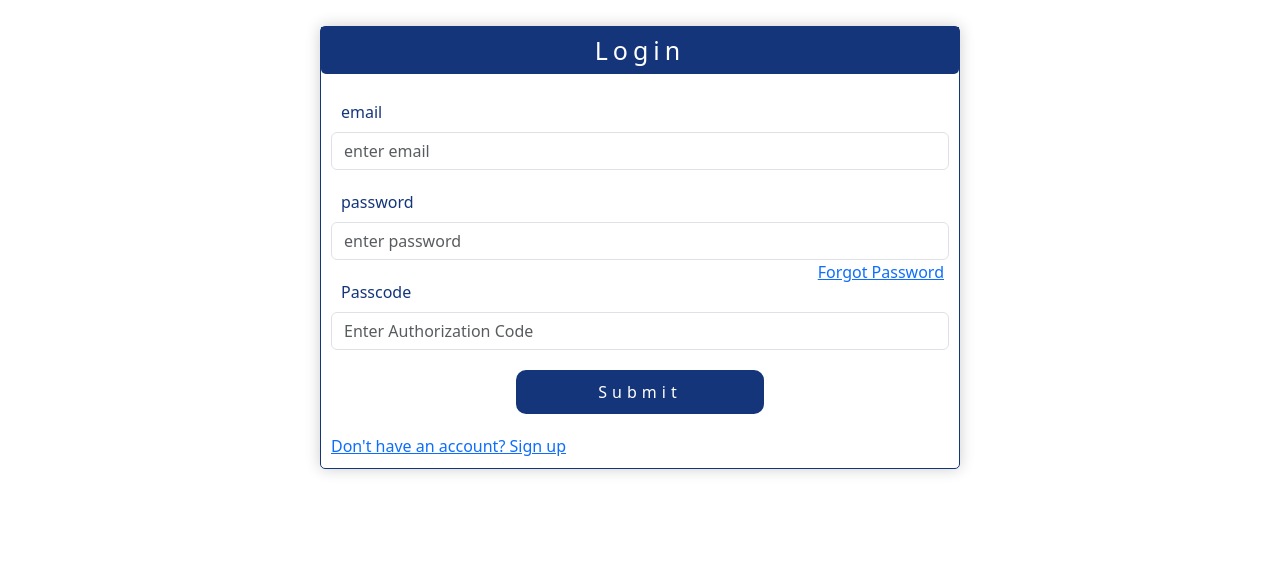
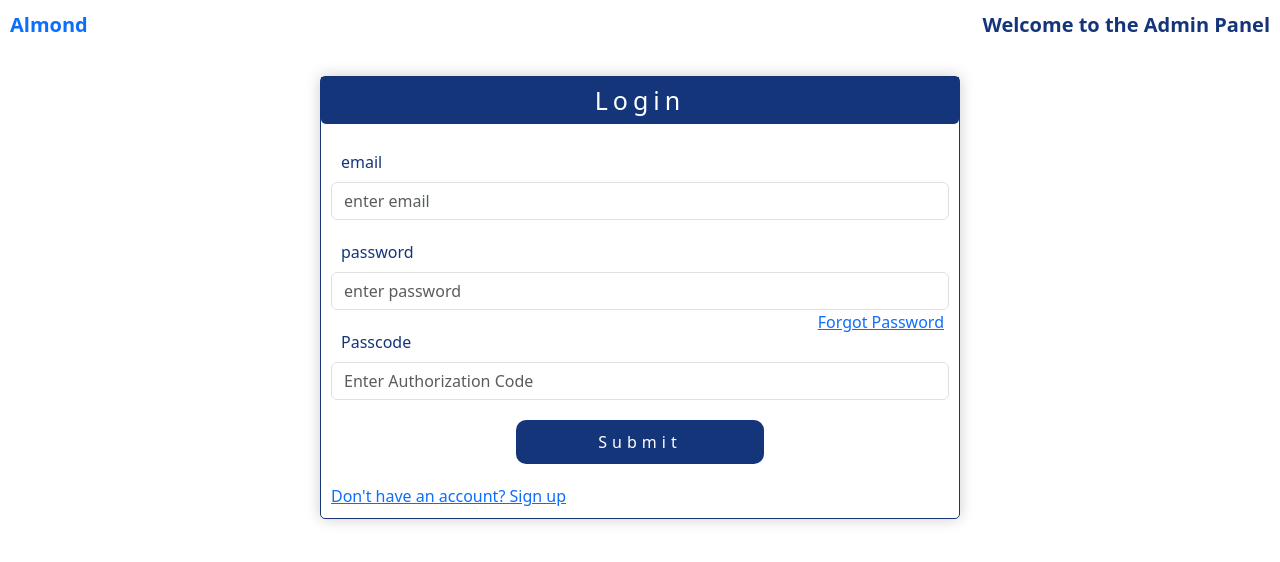
Before and after one commit to sullivanEmerald/almond-frontend, a React (Vite) app: page /admin in a window 1280 px wide. Shown: the top 562 px of the page. Built offline with nearby package versions, Linux system fonts and the light colour scheme.

Commit message:
finished sign in and signup forms

```diff
--- a/src/admin/components/logo.tsx
+++ b/src/admin/components/logo.tsx
@@ -3,7 +3,7 @@ import { Link } from "react-router-dom"
 const AppLogo = () => {
     return (
         <>
-            <Link to={'/'} className='projectLinks'>
+            <Link to={'/admin'} className='projectLinks'>
                 Almond
             </Link>
         </>
--- /dev/null
+++ b/src/admin/components/welcome.tsx
@@ -0,0 +1,15 @@
+import AppLogo from "./logo"
+import WelcomeMessage from "./welcomemessage"
+
+const Welcome = () => {
+    return (
+        <>
+            <div className="adminIndex">
+                <AppLogo />
+                <WelcomeMessage />
+            </div>
+        </>
+    )
+}
+
+export default Welcome;
--- /dev/null
+++ b/src/admin/components/welcomemessage.tsx
@@ -0,0 +1,10 @@
+
+const WelcomeMessage = () => {
+    return (
+        <>
+            <span>Welcome to the Admin Panel</span>
+        </>
+    )
+}
+
+export default WelcomeMessage;
--- /dev/null
+++ b/src/admin/middleware/mainlayout.tsx
@@ -0,0 +1,13 @@
+import Welcome from "../components/welcome"
+import { Outlet } from "react-router-dom";
+
+const MainLayout = () => {
+    return (
+        <>
+            <Welcome />
+            <Outlet />
+        </>
+    )
+}
+
+export default MainLayout;
--- a/src/admin/routes/routes.tsx
+++ b/src/admin/routes/routes.tsx
@@ -2,6 +2,7 @@ import { Routes, Route } from "react-router-dom";
 import ADMIN_PAGES from "@/admin/adminpages/allpages";
 import Adminlayout from "@/admin/middleware/adminlayout";
 import '@/admin/styles/main.css'
+import MainLayout from "../middleware/mainlayout";
 
 const { HOME, CREATE, LOGIN, REGISTER } = ADMIN_PAGES;
 
@@ -10,8 +11,10 @@ const AdminRoutes = () => {
         <Routes>
             <Route path="admin">
                 {/* Login route without AdminLayout */}
-                <Route index element={<LOGIN />} />
-                <Route path="register" element={<REGISTER />} />
+                <Route element={<MainLayout />}>
+                    <Route index element={<LOGIN />} />
+                    <Route path="register" element={<REGISTER />} />
+                </Route>
 
                 {/* Other admin routes with AdminLayout */}
                 <Route element={<Adminlayout />}>
--- a/src/admin/styles/main.css
+++ b/src/admin/styles/main.css
@@ -44,6 +44,10 @@ button:disabled {
     color: #fff;
     border-radius: 9999px;
     transform: scale(1.1)
+}
+
+.projectLinks{
+    text-decoration: none;
 }
 
 /*********************************************************************
@@ -104,7 +108,12 @@ button:disabled {
     padding: 15px;
 }
 
-.adminPanelWelcome {
+.adminIndex {
+    display: flex;
+    flex-wrap: nowrap;
+    justify-content: space-between;
+    align-items: center;
+    padding: 10px;
     font-size: 20px;
     font-weight: bold;
     color: #15357a;
```
